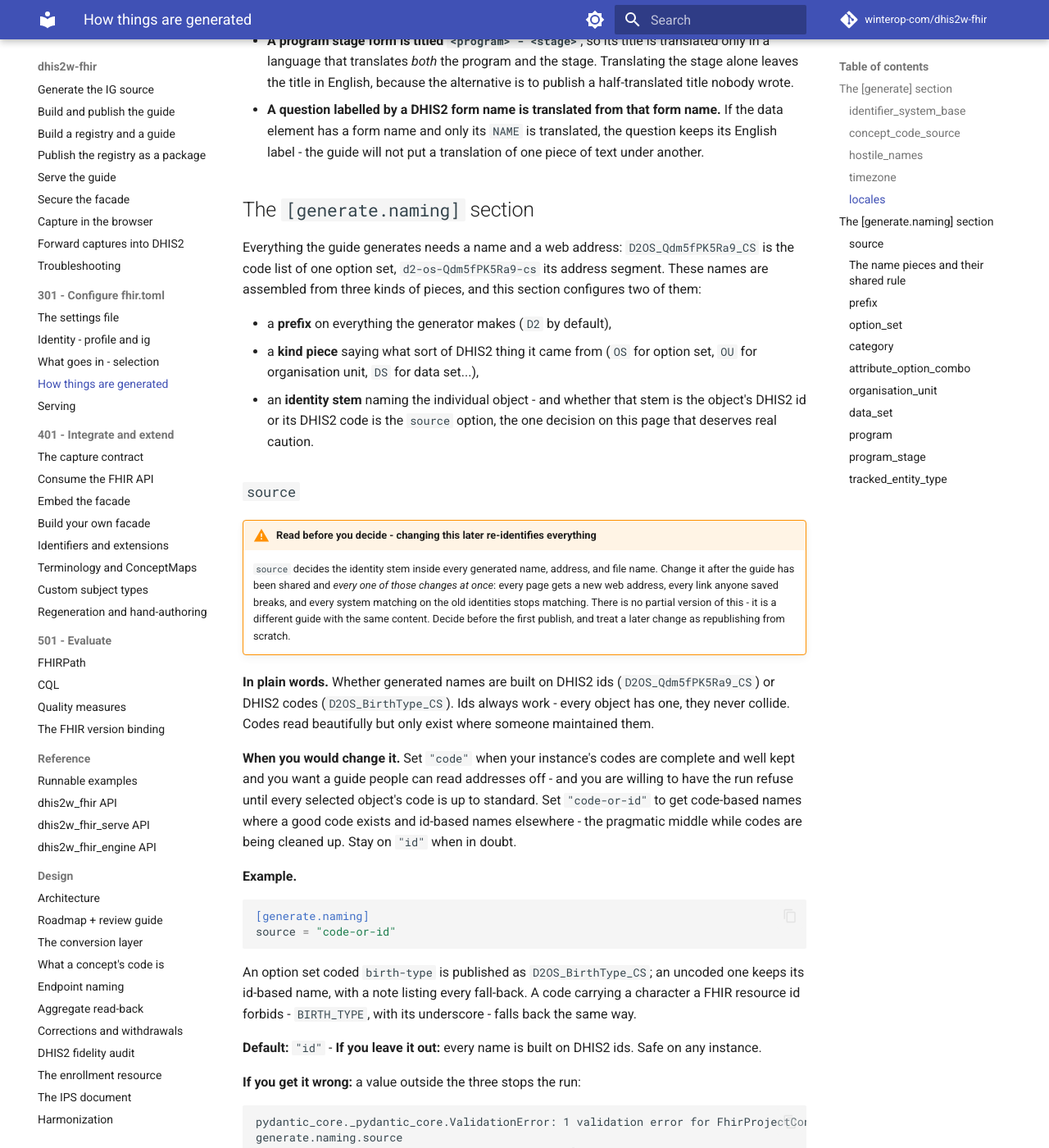
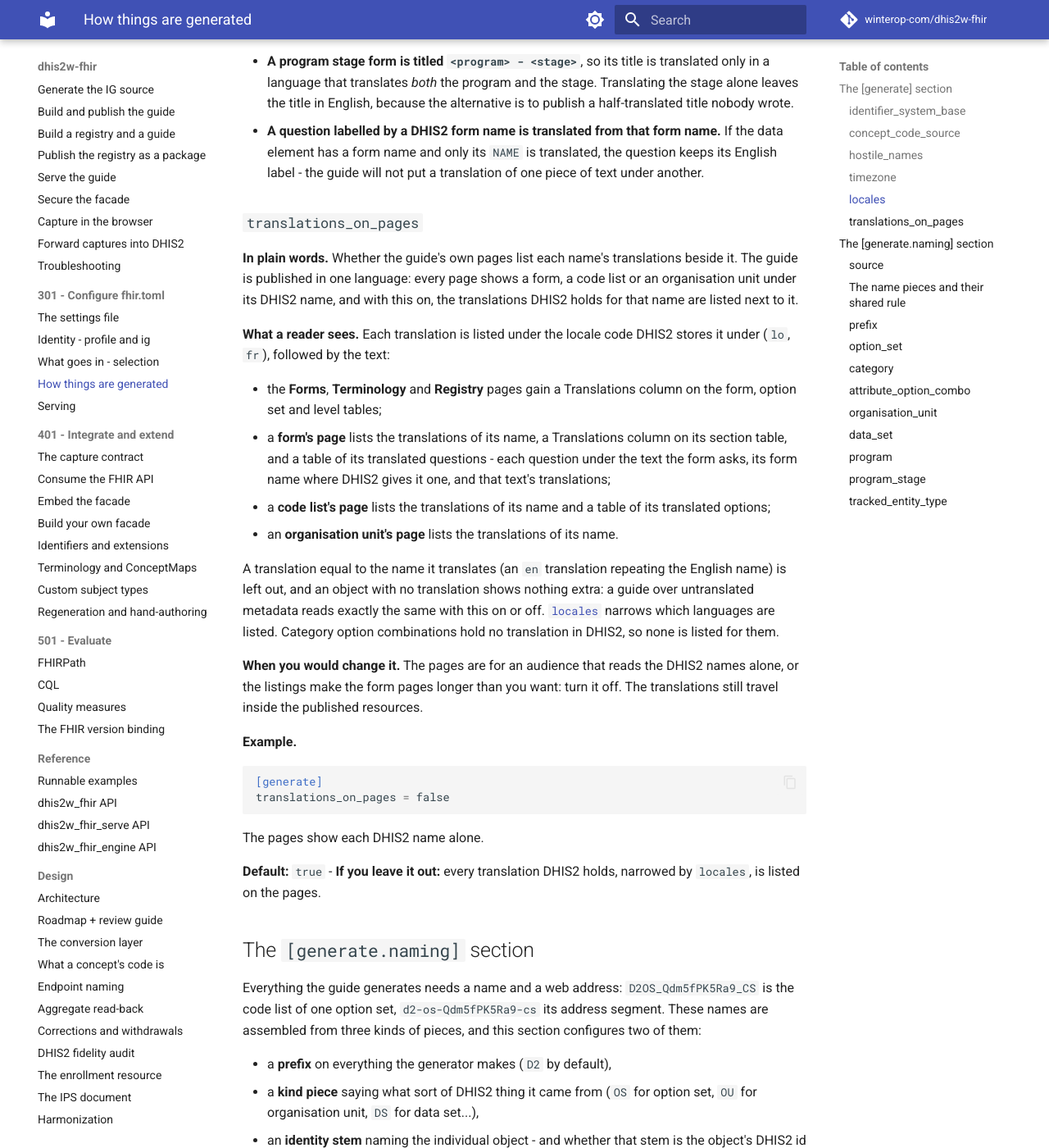
Before and after one commit to winterop-com/dhis2w-fhir, an MkDocs documentation site: the page built from docs/301-generation.md, in a window 1280 px wide and 1400 px high, scrolled down 6520 px. Shown: the whole window at 82% size. Built offline with MkDocs 1.6.1 and Material for MkDocs 9.7.7, drawn with Linux system fonts in a browser that asks for light colours; comment, search, counter and statistics services are not loaded; some of the changed text lies outside the part shown.

Commit message:
docs: describe the translations listed on the generated pages
Document [generate] translations_on_pages: what a reader sees on each page,
the default, and how to turn it off; state that a reviewer sees each name's
translations on the guide's own pages and that intros are written for a
translated object.

````diff
--- a/docs/301-generation.md
+++ b/docs/301-generation.md
@@ -269,8 +269,10 @@ question ids are the same in every language, so a response captured in Lao and
 one captured in English are the same response.
 
 The person the guide is *written* for benefits too. A reviewer reading the
-published data dictionary sees the local-language name beside each entry, which
-is how they check the guide describes the thing they think it describes.
+guide's own pages sees each name's translations listed beside it - the forms,
+the code lists, the organisation units - which is how they check the guide
+describes the thing they think it describes.
+[`translations_on_pages`](#translations_on_pages) says how, and turns it off.
 
 **When you would change it.** Your instance holds translations in five
 languages but the guide is for a two-language audience: list those two and the
@@ -317,6 +319,48 @@ Two consequences worth knowing before you look for missing words:
   name.** If the data element has a form name and only its `NAME` is
   translated, the question keeps its English label - the guide will not put a
   translation of one piece of text under another.
+
+### `translations_on_pages`
+
+**In plain words.** Whether the guide's own pages list each name's
+translations beside it. The guide is published in one language: every page
+shows a form, a code list or an organisation unit under its DHIS2 name, and
+with this on, the translations DHIS2 holds for that name are listed next to it.
+
+**What a reader sees.** Each translation is listed under the locale code DHIS2
+stores it under (`lo`, `fr`), followed by the text:
+
+- the **Forms**, **Terminology** and **Registry** pages gain a Translations
+  column on the form, option set and level tables;
+- a **form's page** lists the translations of its name, a Translations column
+  on its section table, and a table of its translated questions - each question
+  under the text the form asks, its form name where DHIS2 gives it one, and
+  that text's translations;
+- a **code list's page** lists the translations of its name and a table of its
+  translated options;
+- an **organisation unit's page** lists the translations of its name.
+
+A translation equal to the name it translates (an `en` translation repeating
+the English name) is left out, and an object with no translation shows nothing
+extra: a guide over untranslated metadata reads exactly the same with this on
+or off. [`locales`](#locales) narrows which languages are listed. Category
+option combinations hold no translation in DHIS2, so none is listed for them.
+
+**When you would change it.** The pages are for an audience that reads the
+DHIS2 names alone, or the listings make the form pages longer than you want:
+turn it off. The translations still travel inside the published resources.
+
+**Example.**
+
+```toml
+[generate]
+translations_on_pages = false
+```
+
+The pages show each DHIS2 name alone.
+
+**Default:** `true` - **If you leave it out:** every translation DHIS2 holds,
+narrowed by `locales`, is listed on the pages.
 
 ## The `[generate.naming]` section { #naming }
 
````
Also changed, not shown: docs/201-generate.md (+4 -1 lines), docs/201-registry-package.md (+2 -1 lines), docs/301-fhir-toml.md (+1 -0 lines), docs/features.md (+9 -1 lines), docs/glossary.md (+2 -1 lines).
